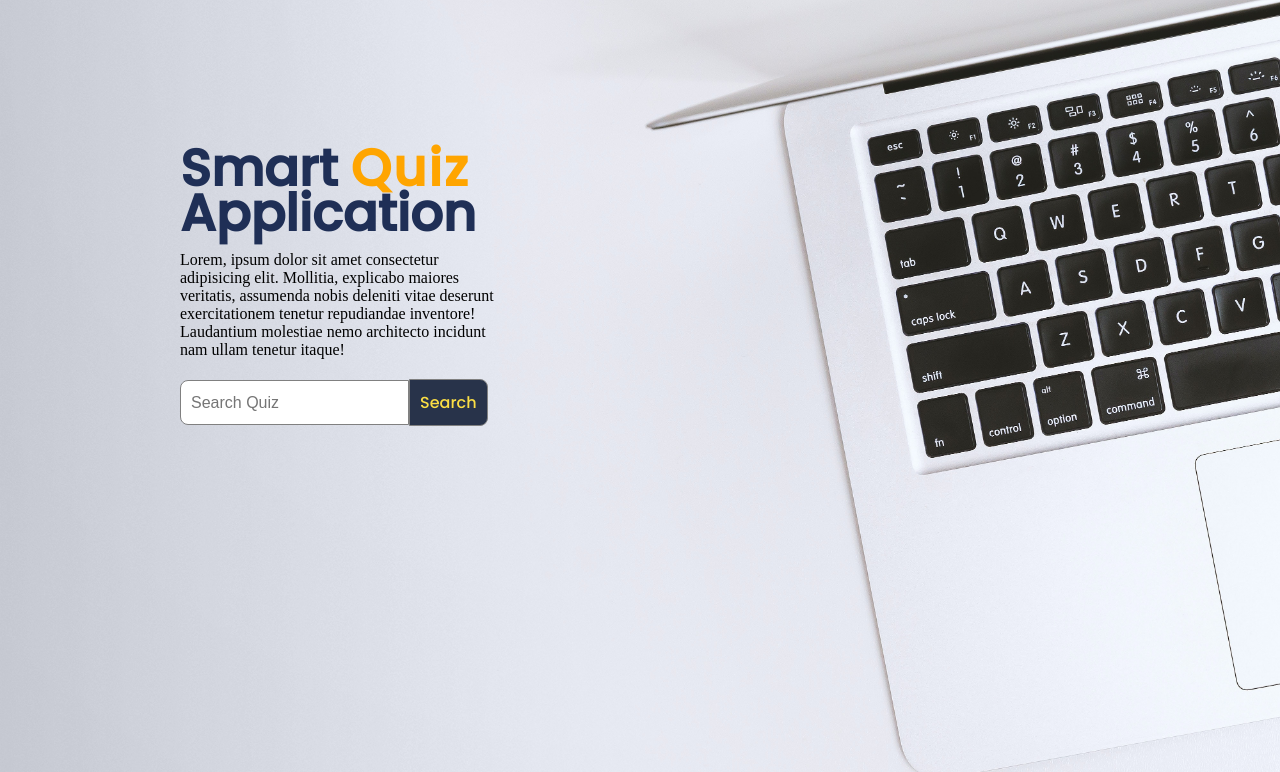
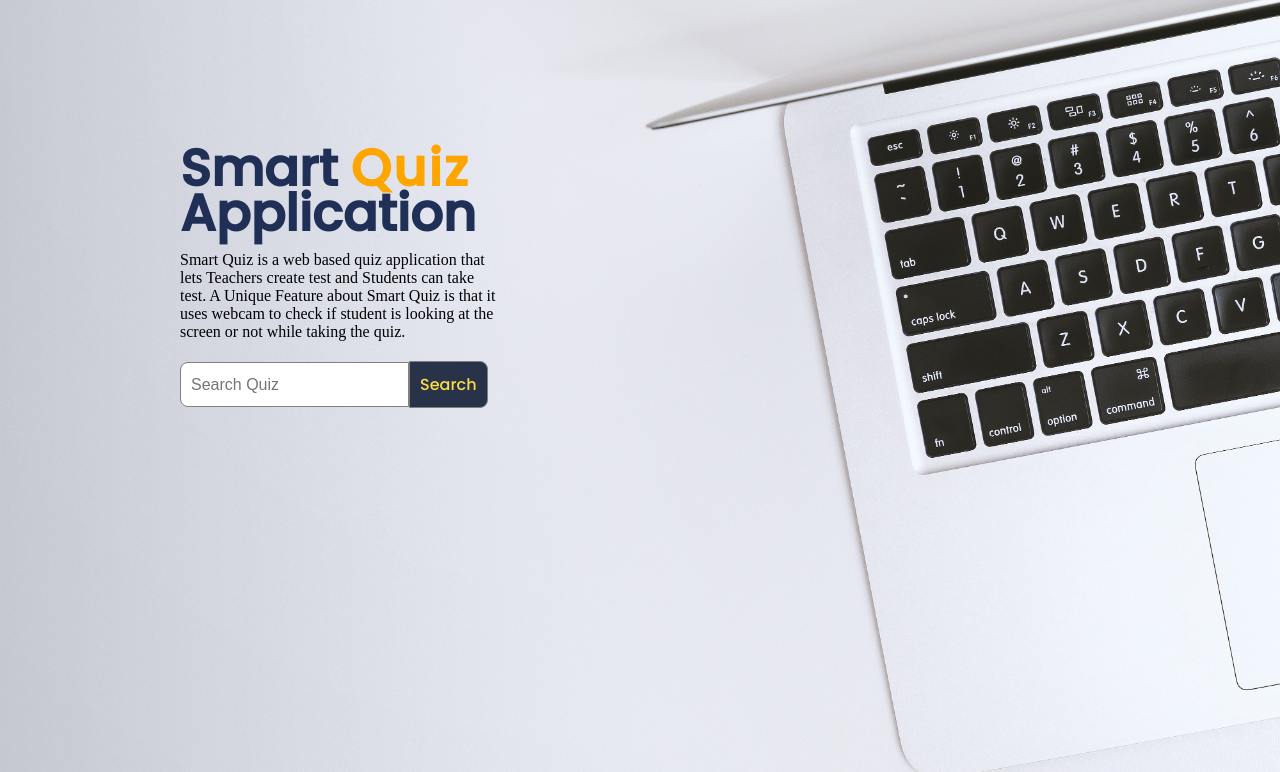
Before and after one commit to arslan-86/Final-Year-Project, a plain HTML site: page Home/home.html in a window 1280 px wide. Shown: the part 49-821 px from the top of the page. Drawn offline with Linux system fonts and the light colour scheme.

Commit message:
added some

```diff
--- a/Home/home.html
+++ b/Home/home.html
@@ -33,9 +33,7 @@
             </div>
             <div class="description-box">
                 <p>
-                    Lorem, ipsum dolor sit amet consectetur adipisicing elit. Mollitia, explicabo maiores veritatis,
-                    assumenda nobis deleniti vitae deserunt exercitationem tenetur repudiandae inventore! Laudantium
-                    molestiae nemo architecto incidunt nam ullam tenetur itaque!
+                    Smart Quiz is a web based quiz application that lets Teachers create test and Students can take test. A Unique Feature about Smart Quiz is that it uses webcam to check if student is looking at the screen or not while taking the quiz.
                 </p>
             </div>
             <div class="search-box">
```
